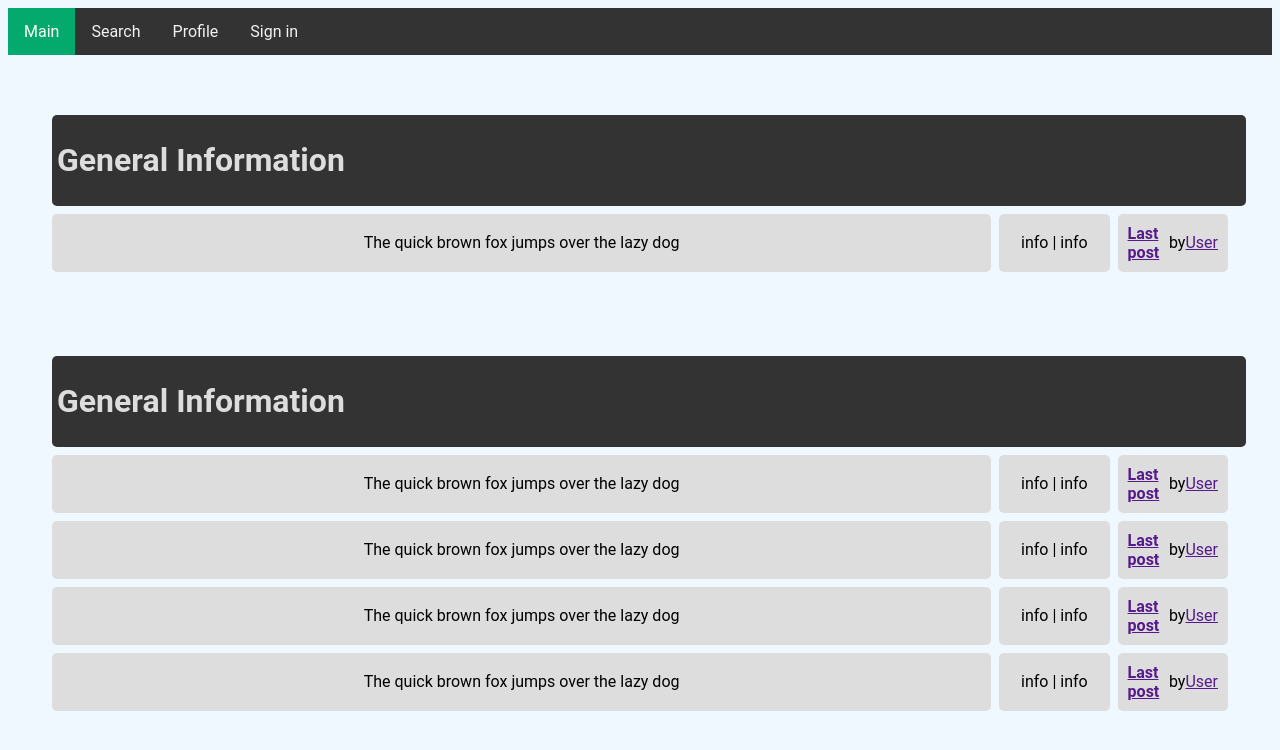
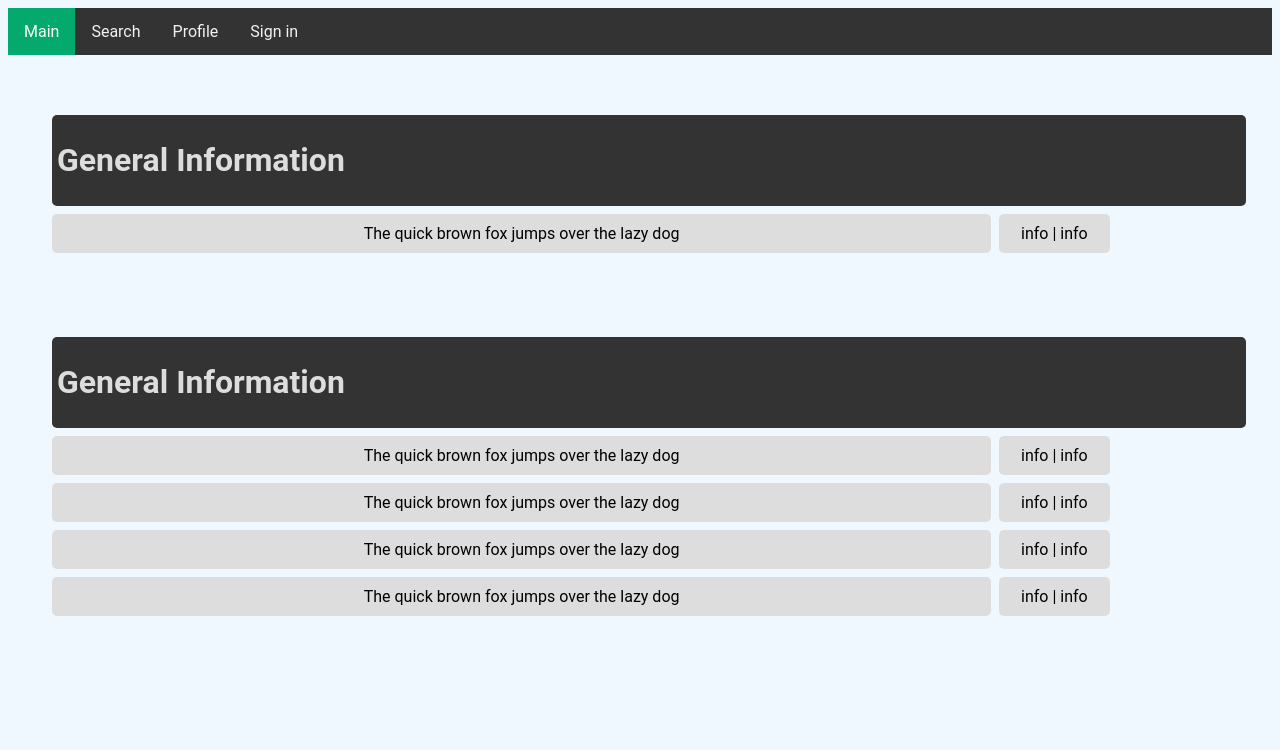
Before and after one commit to gravitacia/Web-Dev-ITMO, a plain HTML site: page pages/main.html in a window 1280 px wide. Drawn offline with Linux system fonts and the light colour scheme.

Commit message:
style : delete blocks with posts count

```diff
--- a/pages/main.html
+++ b/pages/main.html
@@ -37,9 +37,6 @@
                     <div class="subforum-stats subforum-column center">
                         <span>info | info</span>
                     </div>
-                    <div class="subforum-info subforum-column center">
-                        <b><a href="">Last post </a></b> by <a href=""> User</a>
-                    </div>
                 </div>
             </div>
         </div>
@@ -59,8 +56,15 @@
                     <div class="subforum-stats subforum-column center">
                         <span>info | info</span>
                     </div>
-                    <div class="subforum-info subforum-column center">
-                        <b><a href="">Last post </a></b> by <a href=""> User</a>
+                </div>
+                <hr class="subforum-devider">
+
+                <div class="subforum-row">
+                    <div class="subforum-description subforum-column center">
+                        <p>The quick brown fox jumps over the lazy dog</p>
+                    </div>
+                    <div class="subforum-stats subforum-column center">
+                        <span>info | info</span>
                     </div>
                 </div>
                 <hr class="subforum-devider">
@@ -72,22 +76,6 @@
                     <div class="subforum-stats subforum-column center">
                         <span>info | info</span>
                     </div>
-                    <div class="subforum-info subforum-column center">
-                        <b><a href="">Last post </a></b> by <a href=""> User</a>
-                    </div>
-                </div>
-                <hr class="subforum-devider">
-
-                <div class="subforum-row">
-                    <div class="subforum-description subforum-column center">
-                        <p>The quick brown fox jumps over the lazy dog</p>
-                    </div>
-                    <div class="subforum-stats subforum-column center">
-                        <span>info | info</span>
-                    </div>
-                    <div class="subforum-info subforum-column center">
-                        <b><a href="">Last post </a></b> by <a href=""> User</a>
-                    </div>
                 </div>
 
                 <hr class="subforum-devider">
@@ -97,9 +85,6 @@
                     </div>
                     <div class="subforum-stats subforum-column center">
                         <span>info | info</span>
-                    </div>
-                    <div class="subforum-info subforum-column center">
-                        <b><a href="">Last post </a></b> by <a href=""> User</a>
                     </div>
                 </div>
             </div>
```
